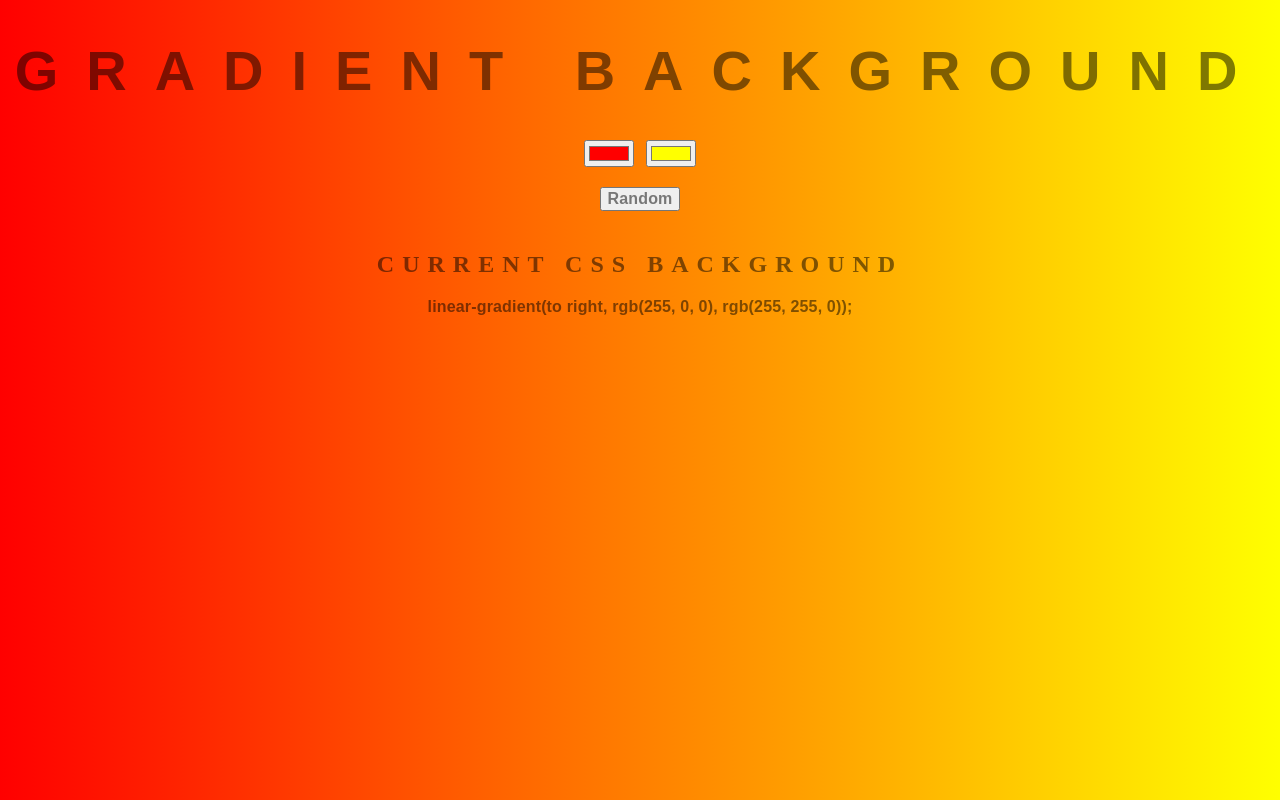
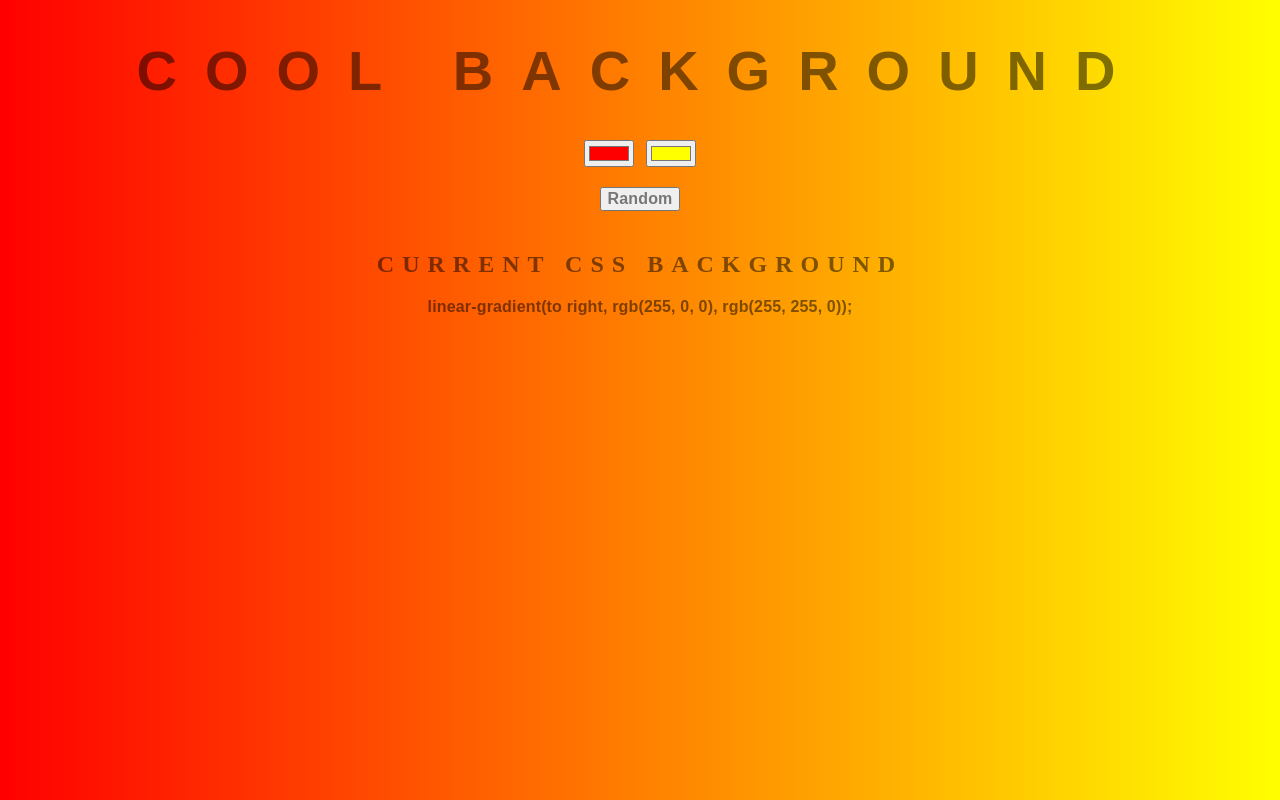
Before and after one commit to luisgerardodev/background-generator, a plain HTML site: page index.html in a window 1280 px wide. Drawn offline with Linux system fonts and the light colour scheme.

Commit message:
Changing title

```diff
--- a/index.html
+++ b/index.html
@@ -5,7 +5,7 @@
 	<link rel="stylesheet" type="text/css" href="style.css">
 </head>
 <body id="gradient">
-	<h1>Gradient Background</h1>
+	<h1>Cool Background</h1>
 	<input class="color1" type="color" name="color1">
 	<input class="color2" type="color" name="color2"><br>
 	<button>Random</button>
```
